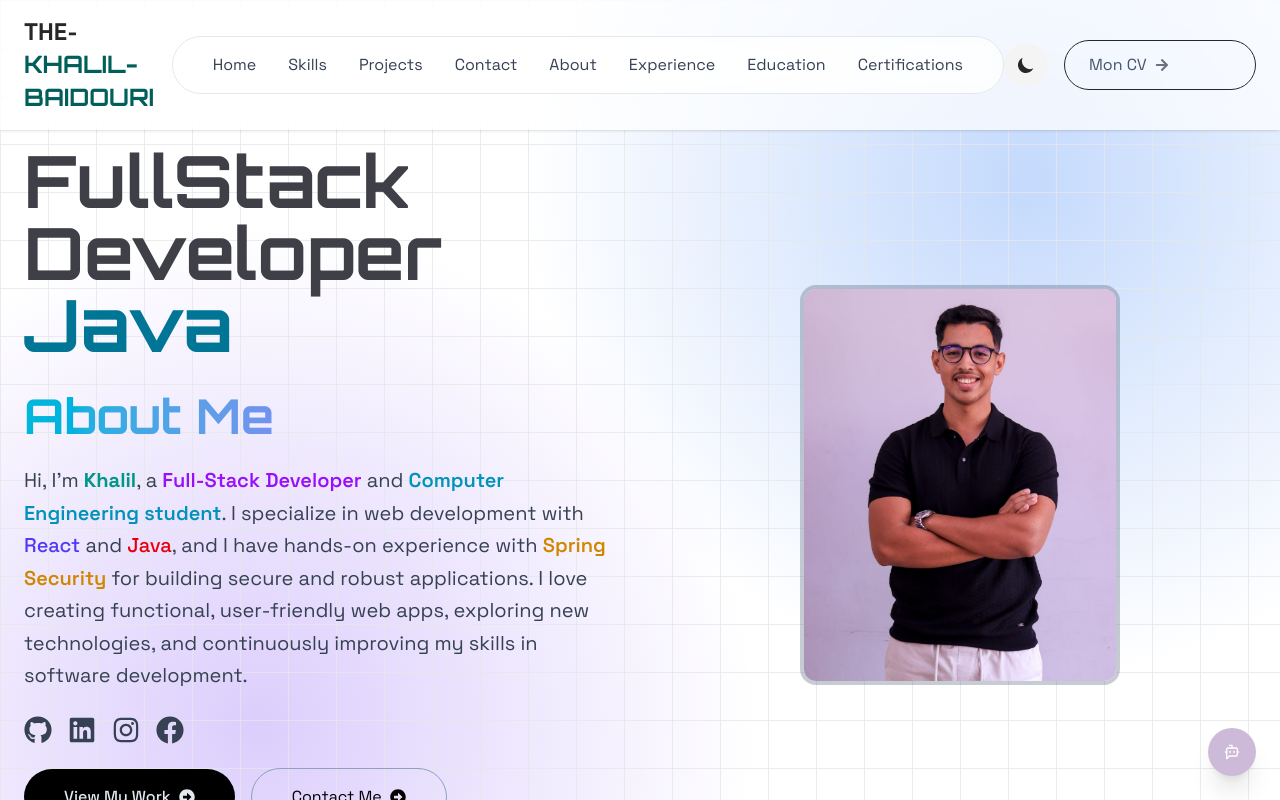
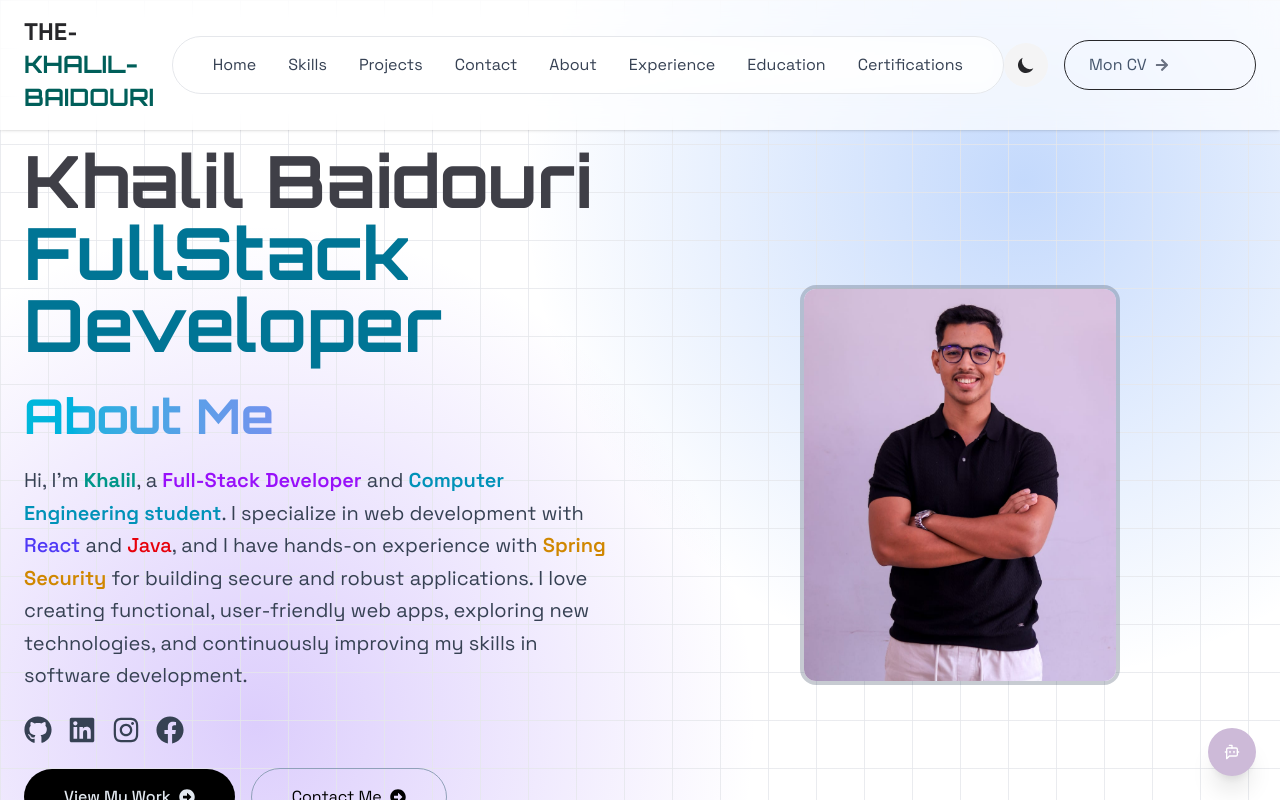
Before and after one commit to khalilbaidouri/portfolio, a React (Vite) app in the folder portfolio/: page / in a window 1280 px wide. Shown: the top 800 px of the page. Built offline with nearby package versions, Linux system fonts and the light colour scheme; a web font is replaced by a local one.

Commit message:
Update Hero component with new content and styles

```diff
--- a/portfolio/src/components/Hero.jsx
+++ b/portfolio/src/components/Hero.jsx
@@ -16,7 +16,7 @@ const Hero = () => {
         id="home"
         className="min-h-screen relative flex items-center pt-16 overflow-hidden"
       >
-        {/* Dual Gradient Overlay Background */}
+        {/* Light Mode Background */}
         <div
           className="absolute inset-0 -z-10 transition-opacity duration-300"
           style={{
@@ -44,16 +44,17 @@ const Hero = () => {
           }}
         />
 
-        {/* Your Content/Components */}
         <div className="max-w-7xl mx-auto px-4 sm:px-6 py-12 sm:py-20">
           <div className="grid grid-cols-1 lg:grid-cols-2 gap-12 items-center">
             <div className="text-center lg:text-left">
               <h1 className="text-4xl sm:text-5xl md:text-7xl font-bold mb-8 break-words text-zinc-900 dark:text-white">
                 <span className="text-zinc-700 dark:text-zinc-300">
+                  Khalil Baidouri
+                </span>
+                <br />
+                <span className="text-cyan-700 dark:text-cyan-500">
                   FullStack Developer
                 </span>
-                <br />
-                <span className="text-cyan-700 dark:text-cyan-500">Java</span>
               </h1>
               <About />
               <br />
@@ -85,7 +86,7 @@ const Hero = () => {
                   <img
                     className="w-full h-full object-cover"
                     src={assets.profilImg}
-                    alt="profile"
+                    alt="Khalil Baidouri - Développeur Full Stack"
                   />
                 </div>
               </div>
```
Lines whose indentation alone changed are shown as unchanged.
